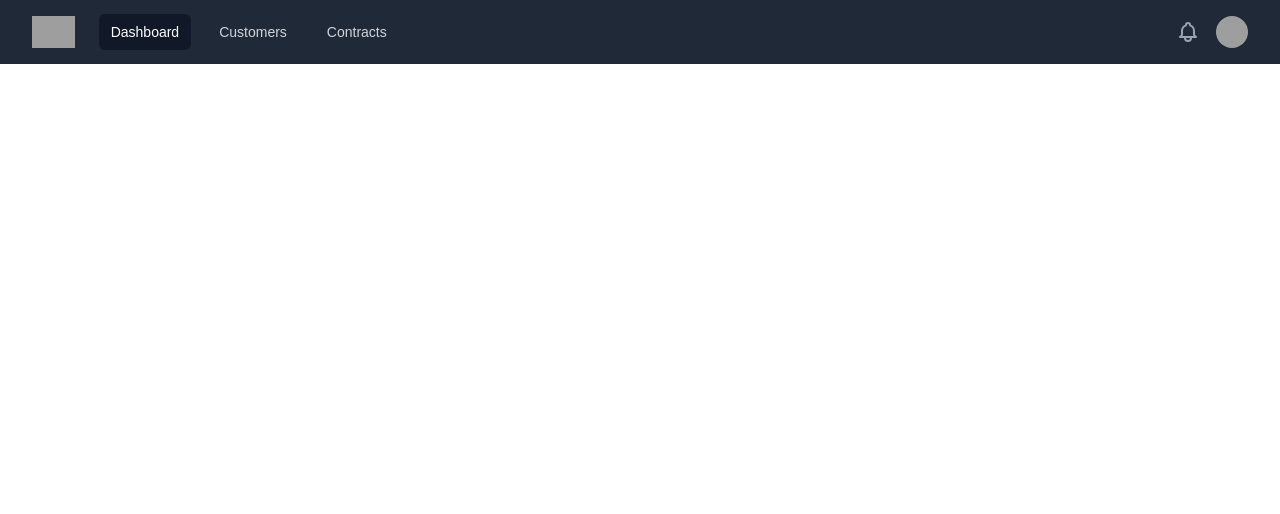
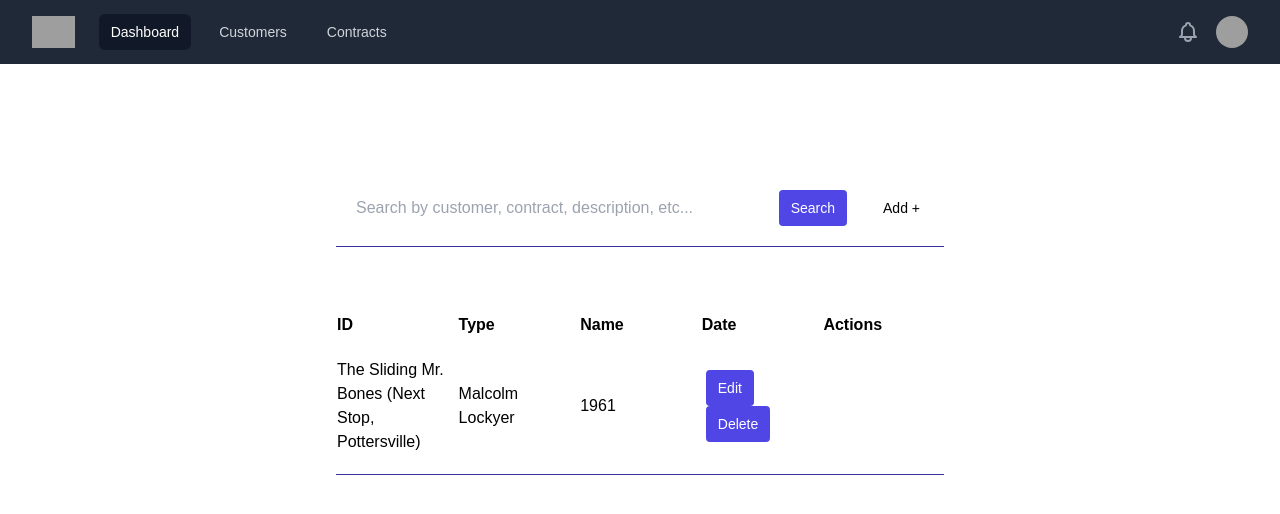
Before and after one commit to h3ma209/react-crm, a React (Create React App) app: page /customers in a window 1280 px wide. Shown: the top 514 px of the page. Built offline with nearby package versions, Linux system fonts and the light colour scheme; data requests are answered from the project's data file; grey boxes are pictures that could not be loaded.

Commit message:
added search bar, table

```diff
--- /dev/null
+++ b/data/db.json
@@ -0,0 +1,18 @@
+{
+    "data":[
+        {
+            "type":"customer",
+            "name":"hema omer",
+            "description":"this is a test",
+            "date":"2020-1-23"
+
+        },
+        {
+            "type":"customer",
+            "name":"omer",
+            "description":"this is a test",
+            "date":"2020-1-23"
+
+        }
+    ]
+}
--- a/src/App.js
+++ b/src/App.js
@@ -3,6 +3,7 @@ import "./App.css";
 import Login from './Login/index.js'
 import Navbar from "./Navbar";
 import Dashboard from "./Dashboard/Index";
+import Customers from "./Customers/index"
 import { BrowserRouter as Router, Route, Routes } from "react-router-dom";
 
 function App() {
@@ -14,6 +15,7 @@ function App() {
         <Routes>
           <Route path='/login' element={<Login />} />
           <Route path='/dashboard' element={<Dashboard />} />
+          <Route path='/customers' element={<Customers />} />
         </Routes>
       </div>
     </Router>
--- /dev/null
+++ b/src/Customers/index.css
@@ -0,0 +1,10 @@
+.page{
+    padding: 0 2rem;
+    width: 100%;
+    height: 100vh;
+}
+
+.top-section{
+    /* background: wheat; */
+
+}
--- /dev/null
+++ b/src/Customers/index.js
@@ -0,0 +1,93 @@
+import "./index.css";
+import React, { useEffect, useState } from "react";
+
+export default function Customers() {
+  const [tableData, setTableData] = useState(null);
+
+  useEffect(() => {
+    fetch("http://localhost:8000/data")
+      .then((res) => {
+        return res.json();
+      })
+      .then((data) => {
+        // console.log(data);
+        setTableData(data)
+        console.log(tableData)
+      });
+  },[]);
+
+  return (
+    <div className="page">
+      <div className="top-section mt-10 h-52 w-full">
+        <div className="flex flex-col place-content-center items-center h-full">
+          <form className="w-3/6 ">
+            <div className="flex items-center border-b border-indigo-800 py-2">
+              <input
+                className="m-3 appearance bg-transparent border-none w-full text-gray-800 mr-3 py-1 px-2 leading-tight focus:outline-none"
+                type="text"
+                placeholder="Search by customer, contract, description, etc..."
+                aria-label="Full name"
+              />
+              {/* <input
+                className="m-3 appearance-none bg-transparent border-none  text-gray-800 mr-3 py-1 px-2 leading-tight focus:outline-none"
+                type="text"
+                placeholder="Jane Doe"
+                aria-label="Full name"
+              /> */}
+              <button
+                className="m-3 flex-shrink-0 bg-indigo-600 hover:bg-indigo-800 border-indigo-600 hover:border-indigo-800 text-sm border-4 text-white py-1 px-2 rounded"
+                type="button"
+              >
+                Search
+              </button>
+              <button
+                className="m-3 flex-shrink-0 bg-white hover:bg-indigo-800 border-white hover:border-indigo-800 text-sm border-4 text-indigo hover:text-white py-1 px-2 rounded"
+                type="button"
+              >
+                Add +
+              </button>
+            </div>
+          </form>
+        </div>
+      </div>
+      <div className="mid-section w-full flex flex-col items-center ">
+        <div className="flex flex-col items-center w-3/6 ">
+          <table className="table-fixed text-left w-full ">
+            <thead>
+              <tr>
+                <th className="">ID</th>
+                <th className="">Type</th>
+                <th className="">Name</th>
+                <th className="">Date</th>
+                <th className="">Actions</th>
+              </tr>
+            </thead>
+            <tbody>
+              {tableData && <tr className="h-16 text-left border-b border-b border-indigo-800 ">
+                <td className="py-5">
+                  The Sliding Mr. Bones (Next Stop, Pottersville)
+                </td>
+                <td className="py-5">Malcolm Lockyer</td>
+                <td className="py-5">1961</td>
+                <td className="py-5">
+                  <button
+                    className="mx-1 flex-shrink-0 bg-indigo-600 hover:bg-indigo-800 border-indigo-600 hover:border-indigo-800 text-sm border-4 text-white py-1 px-2 rounded"
+                    type="button"
+                  >
+                    Edit
+                  </button>
+                  <button
+                    className="mx-1 flex-shrink-0 bg-indigo-600 hover:bg-indigo-800 border-indigo-600 hover:border-indigo-800 text-sm border-4 text-white py-1 px-2 rounded"
+                    type="button"
+                  >
+                    Delete
+                  </button>
+                </td>
+              </tr>}
+            </tbody>
+          </table>
+        </div>
+      </div>
+    </div>
+  );
+}
--- a/src/Dashboard/Index.js
+++ b/src/Dashboard/Index.js
@@ -12,7 +12,6 @@ export default function Dashboard(){
                     <h1 className='text-5xl my-3 font-bold'>
                         30
                     </h1>
-
                 </div>
             </div>
         </div>
```
Also changed, not shown: src/Customers/tableRow.js (added), 1 other file (tests, documents, lock files or other folders).
